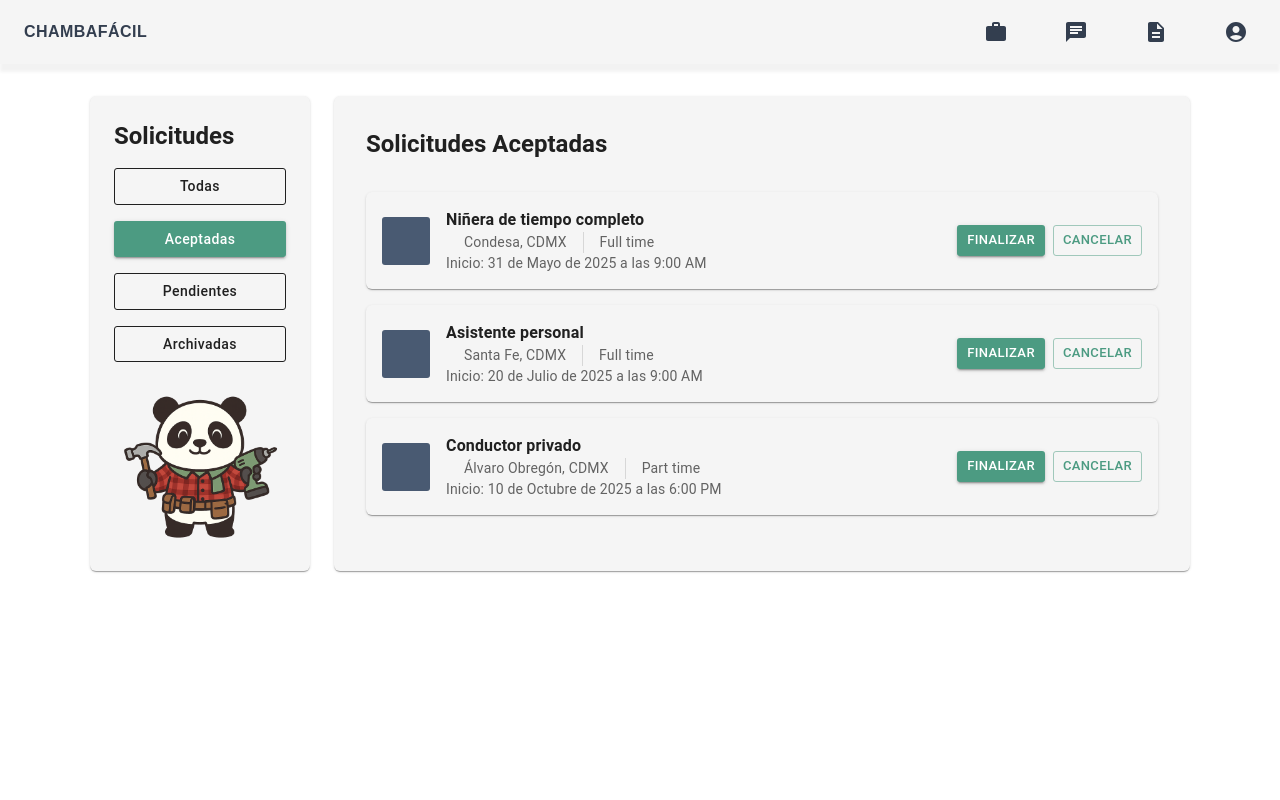
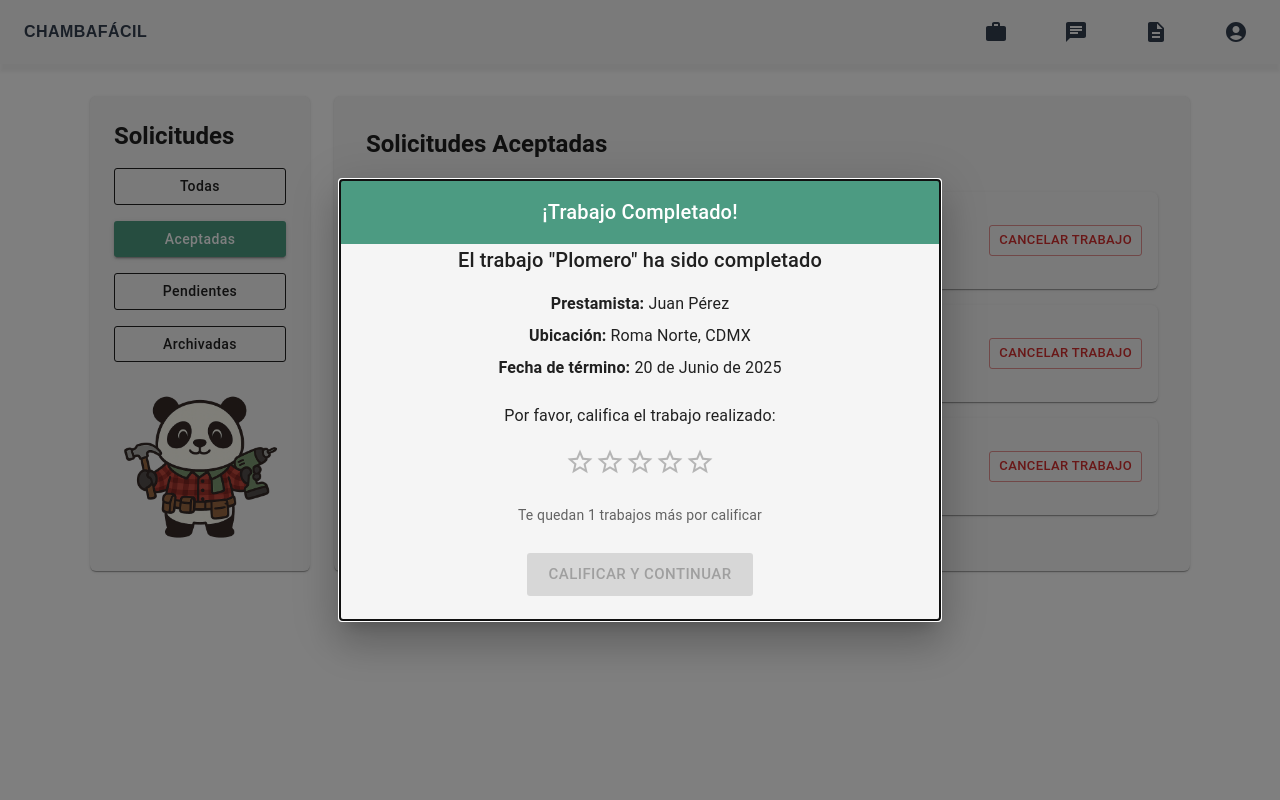
Before and after one commit to IcyHavit/ChambaFacil, a React (Vite) app: page /solicitudes in a window 1280 px wide. Shown: the top 800 px of the page. Built offline with nearby package versions, Linux system fonts and the light colour scheme; some icons are missing.

Commit message:
Modal de calificaciones

```diff
--- a/src/pages/Solicitudes.jsx
+++ b/src/pages/Solicitudes.jsx
@@ -1,5 +1,5 @@
 // src/pages/Solicitudes.jsx
-import React, { useState, useMemo } from 'react';
+import React, { useState, useMemo, useEffect } from 'react';
 import {
   Box,
   Typography,
@@ -32,20 +32,55 @@ const solicitudesMock = [
   { id: 7, estado: 'aceptadas',  puesto: 'Conductor privado',         ubicacion: 'Álvaro Obregón, CDMX',tipo: 'Part time', inicio: '10 de Octubre de 2025 a las 6:00 PM' },
 ];
 
+// Trabajos terminados pendientes de calificar (simulado)
+const trabajosTerminados = [
+  {
+    id: 101,
+    puesto: 'Plomero',
+    prestamista: 'Juan Pérez',
+    fechaTermino: '20 de Junio de 2025',
+    ubicacion: 'Roma Norte, CDMX'
+  },
+  {
+    id: 102,
+    puesto: 'Electricista',
+    prestamista: 'María García',
+    fechaTermino: '22 de Junio de 2025',
+    ubicacion: 'Condesa, CDMX'
+  },
+];
+
 export default function Solicitudes() {
   /* --- rol --- */
-  const role = 'prestamista';           // cámbialo a 'prestamista' cuando corresponda
+  const role = 'cliente';           // cambié a 'cliente' para mostrar los modales de calificación
 
   /* --- estado principal --- */
   const [openRating, setOpenRating] = useState(false);
   const [rating, setRating] = useState(0);
-  const [solicitudParaCalificar, setSolicitudParaCalificar] = useState(null); // <-- AGREGA ESTA LÍNEA
+  const [solicitudParaCalificar, setSolicitudParaCalificar] = useState(null);
   const [solicitudes, setSolicitudes] = useState(solicitudesMock);
   const [filtro, setFiltro] = useState('aceptadas');
   const [pagina, setPagina] = useState(1);
 
+  /* --- estados para modal automático de calificación --- */
+  const [trabajosPendientesCalificar, setTrabajosPendientesCalificar] = useState([]);
+  const [trabajoActualCalificar, setTrabajoActualCalificar] = useState(null);
+  const [openModalCalificacion, setOpenModalCalificacion] = useState(false);
+  const [calificacionActual, setCalificacionActual] = useState(0);
   /* --- Snackbar --- */
   const [alert, setAlert] = useState({ open: false, msg: '', sev: 'success' });
+
+  /* --- useEffect para detectar trabajos terminados al cargar la página --- */
+  useEffect(() => {
+    // Simular verificación de trabajos terminados pendientes de calificar
+    // En una app real, aquí harías una llamada a la API
+    if (role === 'cliente' && trabajosTerminados.length > 0) {
+      setTrabajosPendientesCalificar([...trabajosTerminados]);
+      // Mostrar el primer trabajo para calificar
+      setTrabajoActualCalificar(trabajosTerminados[0]);
+      setOpenModalCalificacion(true);
+    }
+  }, [role]);
 
   /* --- helpers de filtrado / paginación --- */
   const perPage = 3;
@@ -79,10 +114,37 @@ export default function Solicitudes() {
     );
     setAlert({ open: true, msg: 'Solicitud aceptada', sev: 'success' });
   };
-
   const handleReject = (id, motivo) => {
     setSolicitudes((prev) => prev.filter((s) => s.id !== id));
     setAlert({ open: true, msg: 'Solicitud rechazada', sev: 'warning' });
+  };
+
+  /* --- handler para calificar trabajo terminado --- */
+  const handleCalificarTrabajo = (calificacion) => {
+    // TODO: enviar calificación a la API
+    console.log(`Calificando trabajo ${trabajoActualCalificar.id} con ${calificacion} estrellas`);
+
+    // Remover el trabajo actual de la lista de pendientes
+    const trabajosRestantes = trabajosPendientesCalificar.filter(t => t.id !== trabajoActualCalificar.id);
+    setTrabajosPendientesCalificar(trabajosRestantes);
+
+    // Si hay más trabajos pendientes, mostrar el siguiente
+    if (trabajosRestantes.length > 0) {
+      setTrabajoActualCalificar(trabajosRestantes[0]);
+      setCalificacionActual(0); // resetear la calificación
+      // El modal se mantiene abierto
+    } else {
+      // No hay más trabajos, cerrar el modal
+      setOpenModalCalificacion(false);
+      setTrabajoActualCalificar(null);
+      setCalificacionActual(0);
+    }
+
+    setAlert({
+      open: true,
+      msg: `Trabajo calificado. ${trabajosRestantes.length > 0 ? 'Califica el siguiente trabajo.' : 'Todas las calificaciones completadas.'}`,
+      sev: 'success'
+    });
   };
 
 
@@ -214,9 +276,68 @@ export default function Solicitudes() {
                 siblingCount={0}
               />
             </Box>
+          )}        </Box>
+      </Box>
+
+      {/* ---------- Modal de calificación automática para trabajos terminados ---------- */}
+      <Dialog
+        open={openModalCalificacion}
+        onClose={() => {}} // No permitir cerrar el modal haciendo clic fuera
+        maxWidth="sm"
+        fullWidth
+        disableEscapeKeyDown // No permitir cerrar con escape
+      >
+        <DialogTitle sx={{ textAlign: 'center', bgcolor: 'primary.main', color: 'white' }}>
+          ¡Trabajo Completado!
+        </DialogTitle>
+        <DialogContent sx={{ pt: 3 }}>
+          {trabajoActualCalificar && (
+            <Box sx={{ textAlign: 'center' }}>
+              <Typography variant="h6" mb={2}>
+                El trabajo "{trabajoActualCalificar.puesto}" ha sido completado
+              </Typography>
+              <Typography variant="body1" mb={1}>
+                <strong>Prestamista:</strong> {trabajoActualCalificar.prestamista}
+              </Typography>
+              <Typography variant="body1" mb={1}>
+                <strong>Ubicación:</strong> {trabajoActualCalificar.ubicacion}
+              </Typography>
+              <Typography variant="body1" mb={3}>
+                <strong>Fecha de término:</strong> {trabajoActualCalificar.fechaTermino}
+              </Typography>
+
+              <Typography variant="body1" mb={2}>
+                Por favor, califica el trabajo realizado:
+              </Typography>
+
+              <Rating
+                name="calificacion-trabajo"
+                value={calificacionActual}
+                onChange={(event, newValue) => setCalificacionActual(newValue)}
+                precision={0.5}
+                size="large"
+                sx={{ mb: 2 }}
+              />
+
+              {trabajosPendientesCalificar.length > 1 && (
+                <Typography variant="body2" color="text.secondary">
+                  Te quedan {trabajosPendientesCalificar.length - 1} trabajos más por calificar
+                </Typography>
+              )}
+            </Box>
           )}
-        </Box>
-      </Box>
+        </DialogContent>
+        <DialogActions sx={{ justifyContent: 'center', pb: 3 }}>
+          <Button
+            variant="contained"
+            onClick={() => handleCalificarTrabajo(calificacionActual)}
+            disabled={calificacionActual === 0}
+            size="large"
+          >
+            {trabajosPendientesCalificar.length > 1 ? 'Calificar y Continuar' : 'Calificar'}
+          </Button>
+        </DialogActions>
+      </Dialog>
 
       <Dialog open={openRating} onClose={() => setOpenRating(false)} maxWidth="xs" fullWidth>
       <DialogTitle>Tu opinión cuenta para nosotros</DialogTitle>
```
